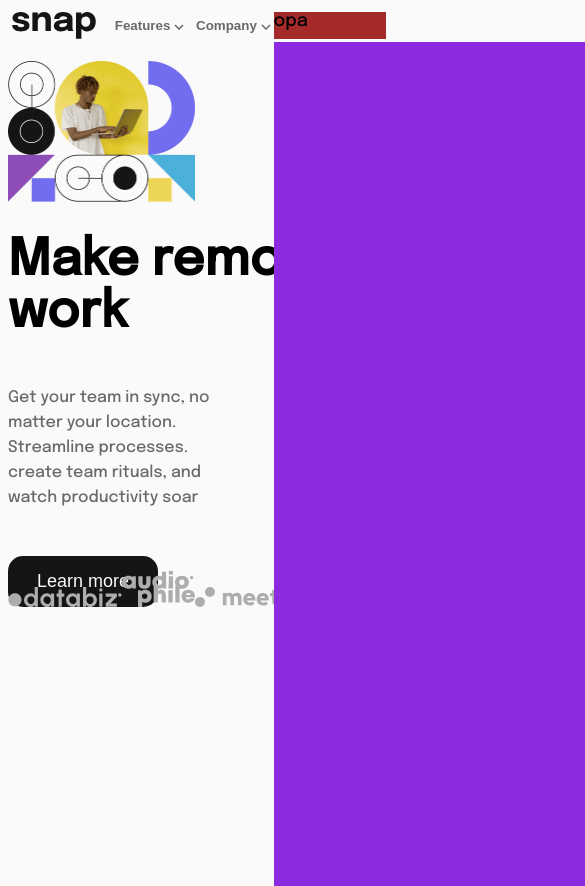
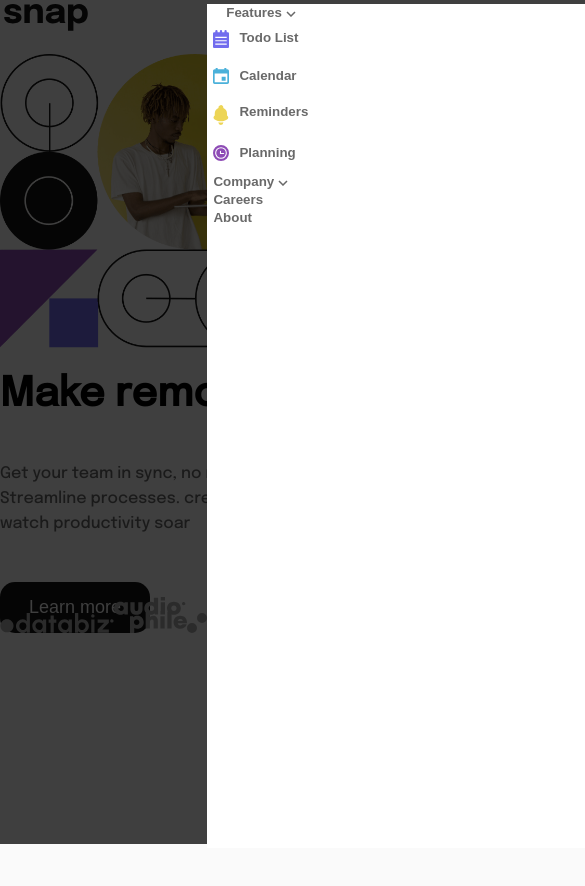
Before and after one commit to PedroRuama/FrontEndMentor, a plain HTML site: page solution/index.html in a window 390 px wide. Shown: the top 886 px of the page, 585 px wide, since content can reach past the window. After the commit the page ends 848 px from the top, so only its background shows below. Drawn offline with Linux system fonts and the light colour scheme.

Commit message:
MobileVersion2

```diff
--- a/solution/index.html
+++ b/solution/index.html
@@ -11,8 +11,10 @@
   </head>
 
   <body>
+
     <nav>
       <div id="nav-left">
+
         <img src="../snap chellenge/images/logo.svg" alt="logo" />
         <div id="sections">
           <div>
@@ -84,17 +86,78 @@
         <div><button id="btn_register" type="button">Register</button></div>
       </div>
       <div id="nav_mobile">
-        opa
+        <div id="sections_mobile">
+          <div>
+            <button id="features" onclick="dropFeatures()">
+              Features
+              <img src="../snap chellenge/images/icon-arrow-down.svg" alt="" />
+
+              <div id="drop_featuresM" >
+                <a class="icon-txt" href="#"
+                  ><img
+                    src="../snap chellenge/images/icon-todo.svg"
+                    alt="icon-todo"
+                  />
+                  Todo List
+                </a>
+
+                <a class="icon-txt" href="#">
+                  <img
+                    src="../snap chellenge/images/icon-calendar.svg"
+                    alt="icon-calendar"
+                  />
+                  Calendar
+                </a>
+
+                <a class="icon-txt" href="#"
+                  ><img
+                    src="../snap chellenge/images/icon-reminders.svg"
+                    alt="icon-reminders"
+                  />
+                  Reminders
+                </a>
+
+                <a class="icon-txt" href="#"
+                  ><img
+                    src="../snap chellenge/images/icon-planning.svg"
+                    alt="icon-planning"
+                  />
+                  Planning
+                </a>
+              </div>
+
+            </button>
+          </div>
+          <div>
+            <button id="company" onclick="dropCompany()">
+              Company
+
+              <div id="drop_company">
+                <a href="#" class="icon-txt">
+                  History
+                </a>
+                <a href="#" class="icon-txt">
+                  Our Team
+                </a>
+                <a href="#" class="icon-txt">
+                  Blog
+                </a>
+              </div>
 
 
-
-        <div id="sections_mobile"></div>
+              <img src="../snap chellenge/images/icon-arrow-down.svg" alt="" />
+            </button>
+          </div>
+          <div><button>Careers</button></div>
+          <div><button>About</button></div>
 
 
+        </div>
 
       </div>
+
     </nav>
-
+    <div id="fundoSombra"></div>
 
 
 
--- a/solution/style.css
+++ b/solution/style.css
@@ -7,6 +7,7 @@ body {
   /* align-items: center; */
   /* font-size: 18px; */
   flex-direction: column;
+  margin: 0;
 }
 
 p {
@@ -32,11 +33,17 @@ a {
 nav {
   display: flex;
   width: 100%;
-  margin: 1%;
+  padding: 1% 1% 1% 1%;
 
   justify-content: space-between;
   position: relative;
   font-size: 18px;
+}
+
+#nav_mobile{
+
+  display: none;
+
 }
 
 nav button {
@@ -76,25 +83,6 @@ nav button:hover {
   padding-right: 5%;
 }
 
-/* ------mobile------- */
-
-#nav_mobile{
-  width: 250px;
-  background-color: brown;
-  display: none;
-  z-index: 99;
-
-
-
-}
-
-#sections_mobile{
-  width: 100%;
-  height: 100vh;
-  position: absolute;
-  background-color: blueviolet;
-  margin-top: 30px;
-}
 
 /* drops ----------------------------- barra de navegação*/
 
@@ -190,7 +178,7 @@ nav button:hover {
   align-items: center;
 }
 #div_img_mobile{
-  width: 50%;
+  width: 100%;
   display: none;
   align-items: center;
 }
@@ -233,22 +221,59 @@ nav button:hover {
 
 
 
+@media screen and (max-width: 1200px){
+  p{
+    width: 100%;
+  }
 
-@media screen and (max-width: 1000px){
+}
+
+
+
+@media screen and (max-width: 700px){
 
   /* ------------------------------barra navegação-------------------------- */
   #nav-rigth {
     display: none;
 
   }
+  #sections{
+    display: none;
+  }
+
+
+  #nav_mobile{
+    width: 250px;
+
+    display: flex;
+    z-index: 99;
+
+
+  }
+
+  #sections_mobile{
+    width: 100%;
+    height: 100vh;
+    position: absolute;
+    background-color: white;
 
 
 
-  #nav_mobile{
-    display: flex;
+  }
 
-
-
+  #drop_features {
+    font-size: 14px;
+    z-index: 99;
+    position: absolute;
+    top: calc(100% + 20px);
+    right: 0;
+    background-color: white;
+    flex-direction: column;
+    justify-content: center;
+    padding: 10px 30px;
+    display: none;
+    box-shadow: 0px 8px 16px 0px rgba(0,0,0,0.1);
+    border-radius: 10px;
   }
 
 
@@ -258,6 +283,18 @@ nav button:hover {
 
 
 
+
+
+
+  #fundoSombra{
+    background-color: black;
+    height: 100vh;
+    width: 100vh;
+    position: absolute;
+    z-index: 95;
+    opacity: 75%;
+
+  }
 
 
 
@@ -273,14 +310,16 @@ nav button:hover {
   /* ----------------------------------conteudo----------------------------------- */
   #conteiner{
     flex-direction: column;
-
+    align-items: center;
   }
   #title{
-    font-size:50px;
+    font-size:40px;
     padding: 0px 0px 0px 0px;
 
   }
-
+  p{
+    width: 100%;
+  }
   #div_conteudo{
     width: 100%;
   }
```
